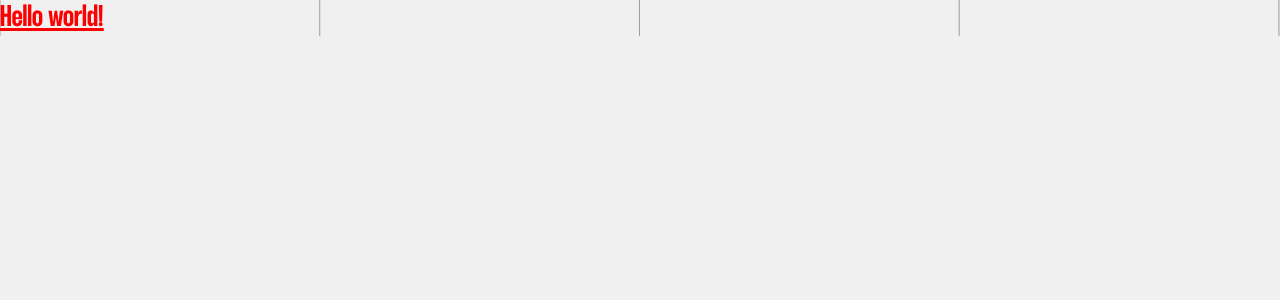
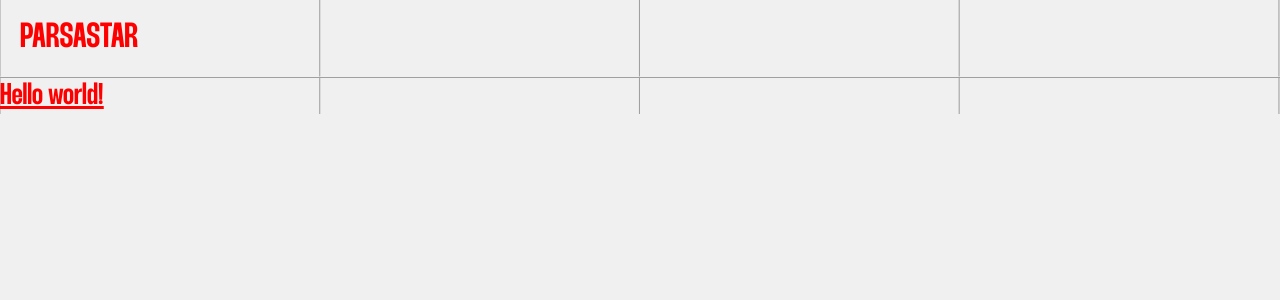
Before and after one commit to parsastar/ParsaStarBlog, a Next.js app in the folder parsa-star-blog/: page / in a window 1280 px wide. Shown: the top 300 px of the page. Built offline with nearby package versions, Linux system fonts and the light colour scheme.

Commit message:
header first version completed

```diff
--- a/parsa-star-blog/src/app/layout.tsx
+++ b/parsa-star-blog/src/app/layout.tsx
@@ -8,6 +8,7 @@ import { Roboto, Roboto_Mono } from "next/font/google";
 import { domAnimation, LazyMotion } from "motion/react";
 import { LenisWrapper } from "@/lenisWrapper";
 import Background from "@/components/background";
+import Header from "@/components/header";
 
 const roboto = Roboto({
     subsets: ["latin"],
@@ -44,6 +45,7 @@ export default function RootLayout({
                 className={`${Thunder.className} ${roboto.variable} ${robotoMono.variable} antialiased h-full bg-secondary-500`}
             >
                 <LazyMotion features={domAnimation} strict>
+                    <Header />
                     <LenisWrapper>{children}</LenisWrapper>
                     <Background />
                 </LazyMotion>
--- /dev/null
+++ b/parsa-star-blog/src/components/header.tsx
@@ -0,0 +1,57 @@
+"use client";
+import Link from "next/link";
+import React from "react";
+import { m } from "motion/react";
+import { SiteInfo } from "@/constant/general";
+const Header = () => {
+    return (
+        <div className="w-screen sticky  z-[100] left-0 top-0 flex bg-secondary-500 justify-center border-b border-[#A0A0A0]">
+            <div className="w-full relative flex gap-10 items-center container  p-3 px-5">
+                <HeaderBackground />
+                <Link
+                    className="text-red-500 uppercase font-semibold text-logo z-10 "
+                    href="/"
+                >
+                    {SiteInfo.siteName}
+                </Link>
+            </div>
+        </div>
+    );
+};
+
+export default Header;
+
+const HeaderBackground = () => {
+    const linesPositions = [0, 300, 600, 900, 1200];
+    return (
+        <div className="absolute inset-0 h-full w-full ">
+            <m.svg
+                className="w-full h-full overflow-visible"
+                preserveAspectRatio="none"
+                viewBox="0 0 1201 2718"
+            >
+                {linesPositions.map((line, index) => (
+                    <m.line
+                        key={index}
+                        strokeDasharray="2718 2718"
+                        initial={{ strokeDashoffset: 2718 }}
+                        animate={{
+                            strokeDashoffset: 0,
+                            transition: {
+                                duration: 0.1,
+                                stiffness: 80,
+                                damping: 30 + Math.abs(index - 2) * 5,
+                            },
+                        }}
+                        x1={line}
+                        x2={line}
+                        y1="0"
+                        y2="2718"
+                        stroke="#A0A0A0"
+                        strokeWidth="1px"
+                    />
+                ))}
+            </m.svg>
+        </div>
+    );
+};
--- /dev/null
+++ b/parsa-star-blog/src/constant/general.ts
@@ -0,0 +1,3 @@
+export const SiteInfo = {
+    siteName: "Parsastar",
+};
```
Also changed, not shown: 1 other file (tests, documents, lock files or other folders).
